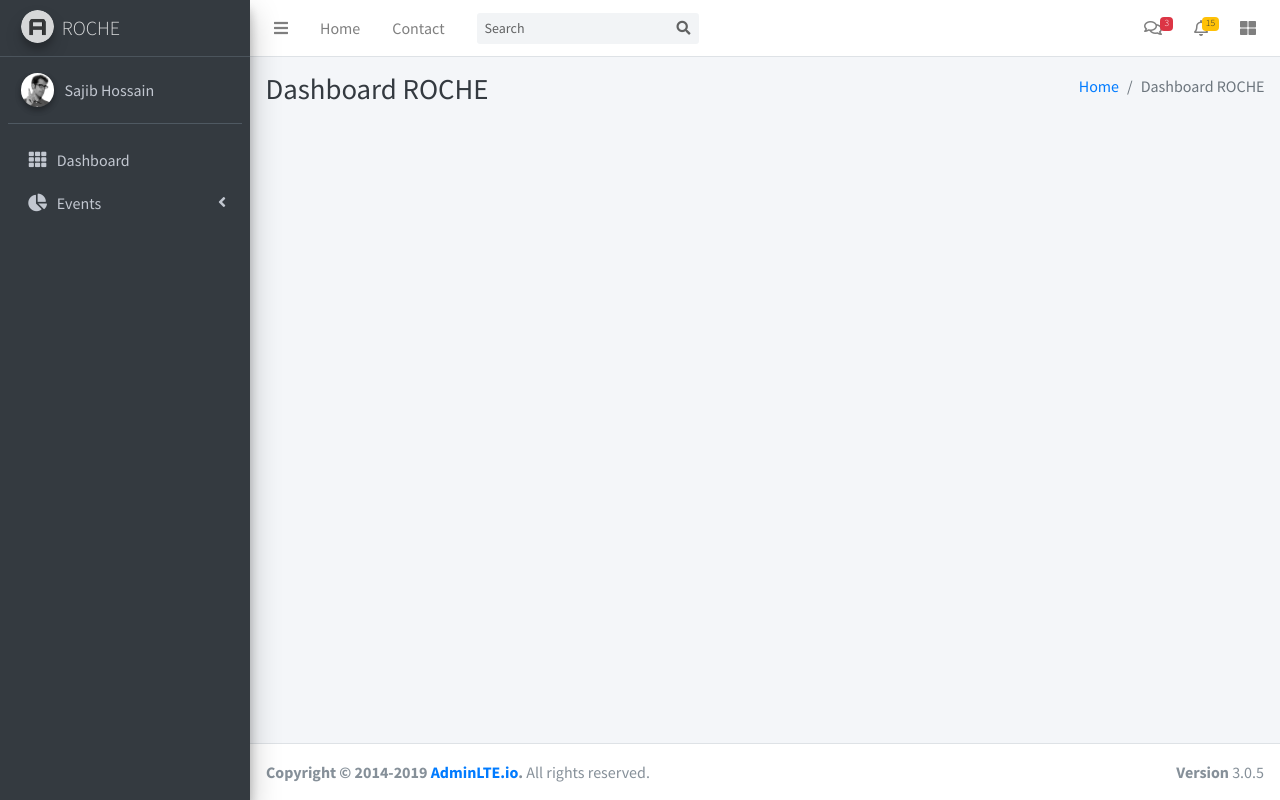
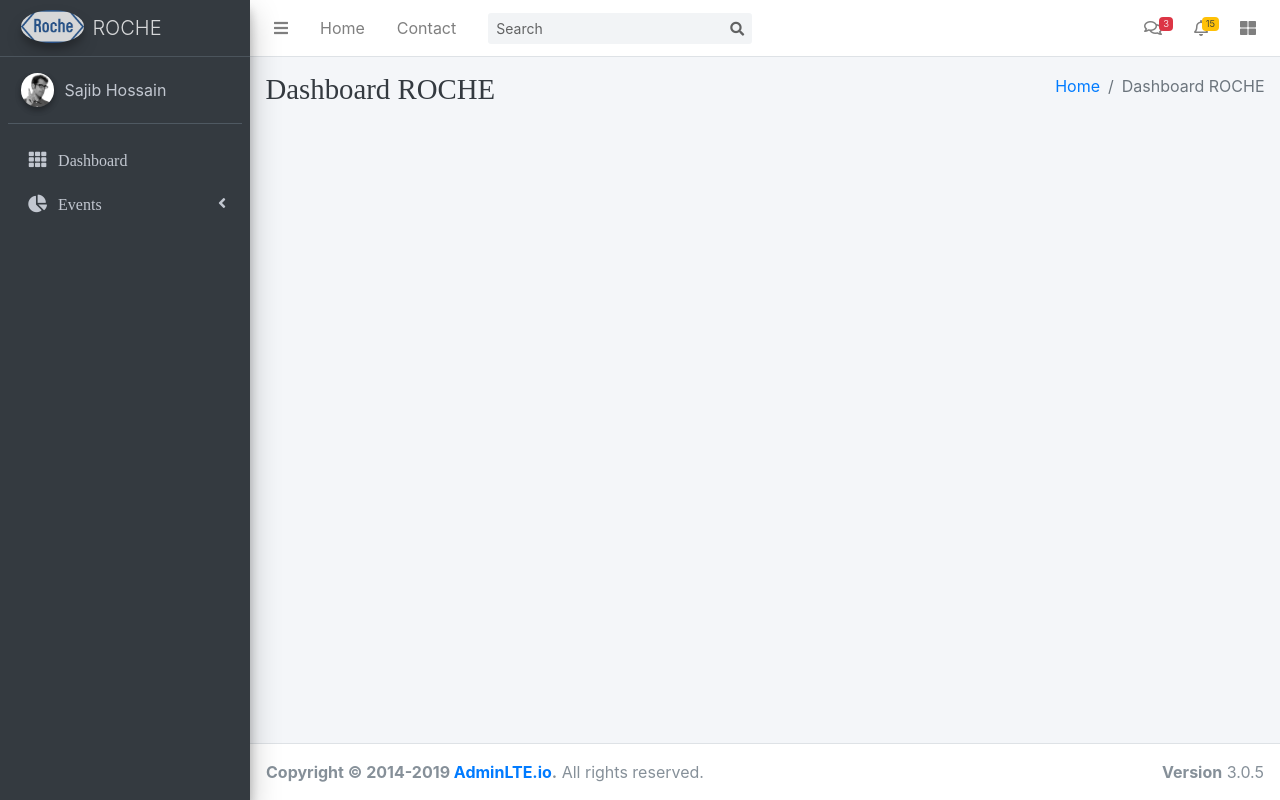
Before and after one commit to noel319/event-manage-system, a Django app: page / in a window 1280 px wide. Run offline with Django 3.2, Linux system fonts and the light colour scheme; some libraries are stand-ins or nearby versions.

Commit message:
added custom font and logo

```diff
--- a/templates/base/header.html
+++ b/templates/base/header.html
@@ -6,5 +6,14 @@
 <link rel="stylesheet" href="{% static 'plugins/overlayScrollbars/css/OverlayScrollbars.min.css' %}">
 <!-- Theme style -->
 <link rel="stylesheet" href="{% static 'css/css/adminlte.min.css' %}">
+
 <!-- Google Font: Source Sans Pro -->
-<link href="https://fonts.googleapis.com/css?family=Source+Sans+Pro:300,400,400i,700" rel="stylesheet">
+<!-- <link href="https://fonts.googleapis.com/css?family=Source+Sans+Pro:300,400,400i,700" rel="stylesheet"> -->
+
+<!-- Adding Custom Font -->
+<style>
+    @font-face { font-family: JuneBug; src: url({% static 'fonts/Minion-Regular.ttf' %}); }
+    h1, h2, p {
+       font-family: Minion-Regular
+    }
+</style>
--- a/templates/base/sidebar.html
+++ b/templates/base/sidebar.html
@@ -3,7 +3,7 @@
 <aside class="main-sidebar sidebar-dark-primary elevation-4">
     <!-- Brand Logo -->
     <a href="#" class="brand-link">
-      <img src="{% static 'css/img/AdminLTELogo.png' %}" alt="AdminLTE Logo" class="brand-image img-circle elevation-3"
+      <img src="{% static 'img/roche.jpg' %}" alt="Logo" class="brand-image img-circle elevation-3"
            style="opacity: .8">
       <span class="brand-text font-weight-light">ROCHE</span>
     </a>
```
Also changed, not shown: static/fonts/ImagoTTBoo.ttf (added), static/fonts/ImagoTTBooIta.ttf (added), static/fonts/ImagoTTMed.ttf (added), static/fonts/ImagoTTMedIta.ttf (added), static/fonts/Minion-Bold.ttf (added), static/fonts/Minion-BoldItalic.ttf (added), static/fonts/Minion-Italic.ttf (added), static/fonts/Minion-Regular.ttf (added), static/img/roche.jpg (added), static/img/roche_logo_3281.gif (added).
